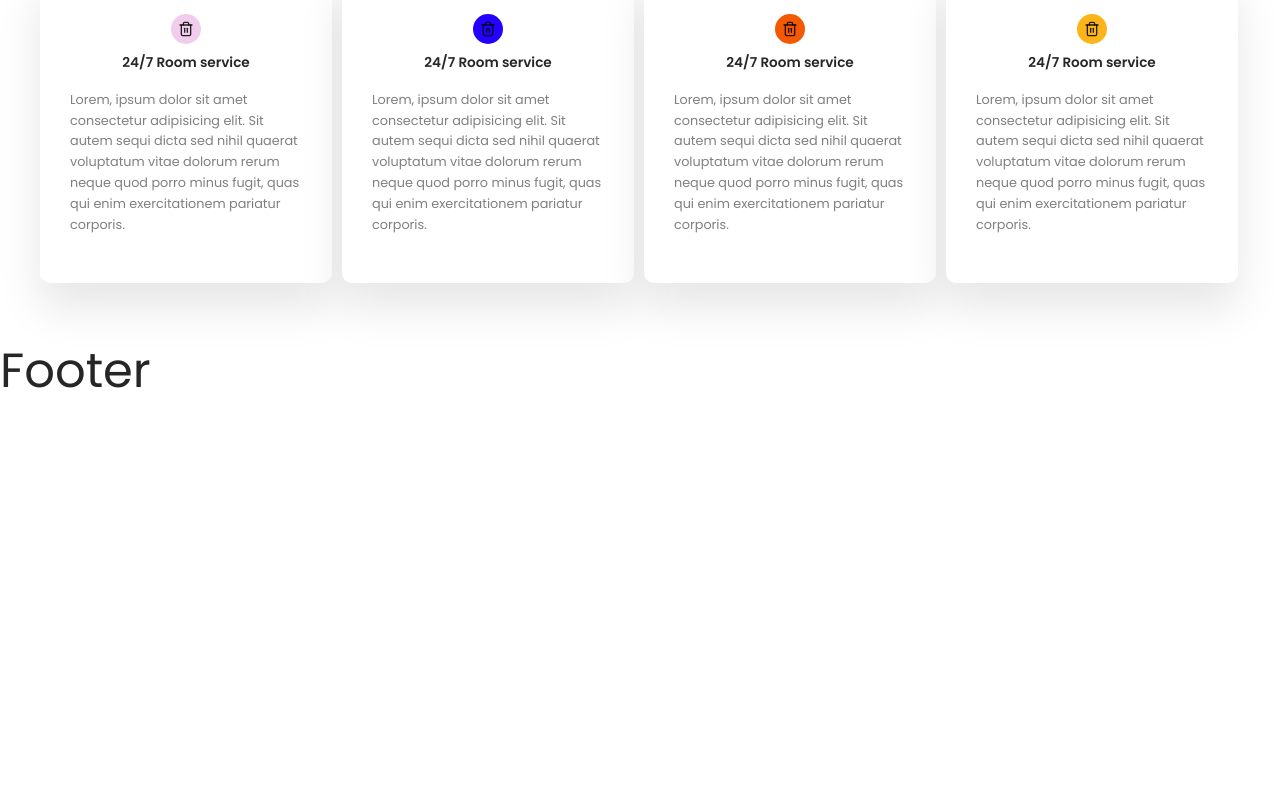
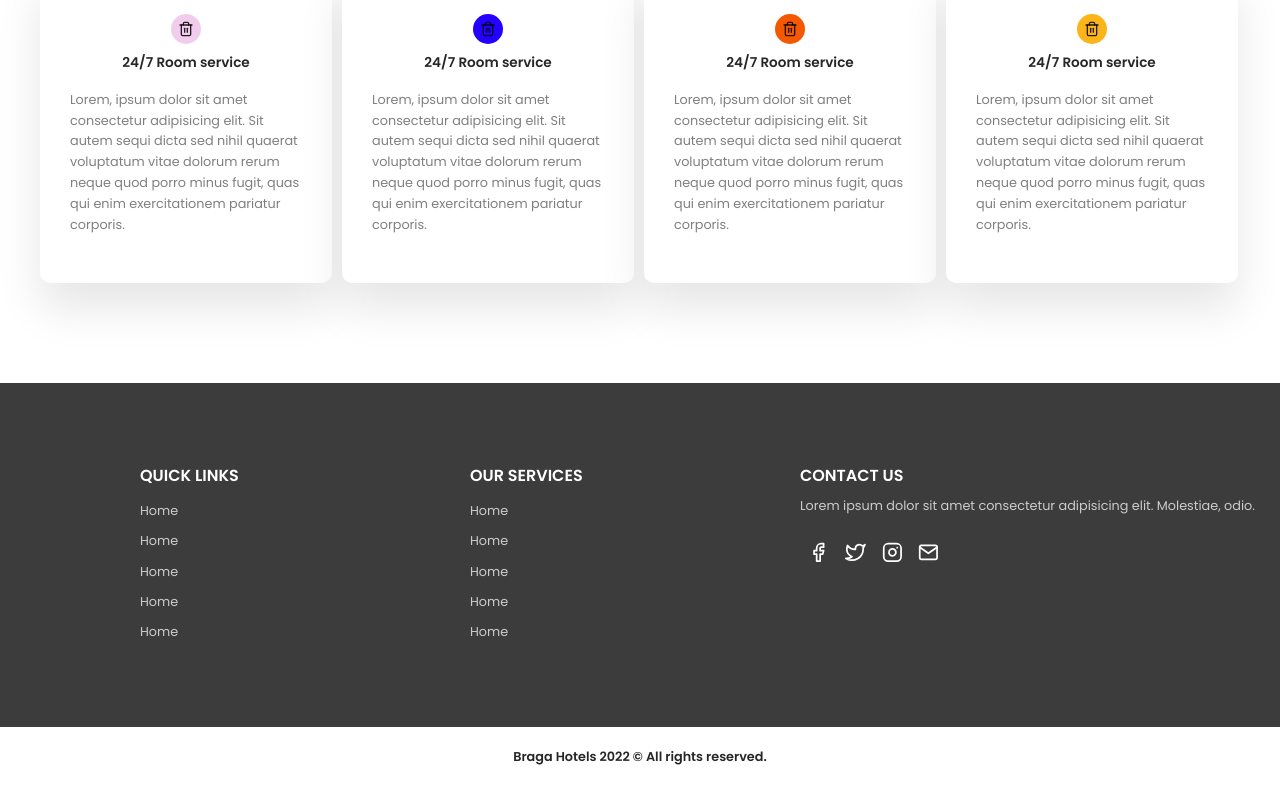
Before and after one commit to promiselxg/bragahotels, a React (Create React App) app in the folder frontend/: page / in a window 1280 px wide. Shown: the part 2942-3742 px from the top of the page. Before the commit the page ends 3351 px from the top, so only its background shows below. Built offline with nearby package versions, Linux system fonts and the light colour scheme.

Commit message:
added footer

```diff
--- /dev/null
+++ b/frontend/src/components/Footer/Footer.js
@@ -0,0 +1,93 @@
+import React from 'react';
+import { FiFacebook, FiInstagram, FiMail, FiTwitter } from 'react-icons/fi';
+import { Link } from 'react-router-dom';
+import { Container, Typography } from '../../GlobalStyle';
+import NavLink from '../NavAnchor';
+
+import {
+  FooterItem,
+  FooterWrapper,
+  FooterTitle,
+  FooterLinks,
+  InnerFooter,
+} from './Footer.style';
+
+const Footer = () => {
+  return (
+    <>
+      <FooterWrapper>
+        <Container maxWidth="1000px">
+          <div className="container">
+            <FooterItem>
+              <FooterTitle>
+                <Typography as="h2" color="#fff" fontWeight="600">
+                  QUICK LINKS
+                </Typography>
+              </FooterTitle>
+              <FooterLinks>
+                <Link to="/room">Home</Link>
+                <Link to="/room">Home</Link>
+                <Link to="/room">Home</Link>
+                <Link to="/room">Home</Link>
+                <Link to="/room">Home</Link>
+              </FooterLinks>
+            </FooterItem>
+            <FooterItem>
+              <FooterTitle>
+                <Typography as="h2" color="#fff" fontWeight="600">
+                  OUR SERVICES
+                </Typography>
+              </FooterTitle>
+              <FooterLinks>
+                <Link to="/room">Home</Link>
+                <Link to="/room">Home</Link>
+                <Link to="/room">Home</Link>
+                <Link to="/room">Home</Link>
+                <Link to="/room">Home</Link>
+              </FooterLinks>
+            </FooterItem>
+            <FooterItem>
+              <FooterTitle>
+                <Typography as="h2" color="#fff" fontWeight="600">
+                  CONTACT US
+                </Typography>
+              </FooterTitle>
+              <FooterLinks>
+                <Typography
+                  as="p"
+                  fontSize="0.8rem"
+                  fontWeight="400"
+                  color="#ccc"
+                >
+                  Lorem ipsum dolor sit amet consectetur adipisicing elit.
+                  Molestiae, odio.
+                </Typography>
+                <div className="social">
+                  <NavLink url="/" icon={<FiFacebook />} className="icon" />
+                  <NavLink url="/" icon={<FiTwitter />} className="icon" />
+                  <NavLink url="/" icon={<FiInstagram />} className="icon" />
+                  <NavLink
+                    url="mailto:info@braga.com.ng"
+                    icon={<FiMail />}
+                    className="icon"
+                  />
+                </div>
+              </FooterLinks>
+            </FooterItem>
+          </div>
+        </Container>
+      </FooterWrapper>
+      <InnerFooter>
+        <Container maxWidth="800px">
+          <div className="footer">
+            <Typography as="p" fontSize="0.8rem" fontWeight="600">
+              Braga Hotels 2022 &copy; All rights reserved.
+            </Typography>
+          </div>
+        </Container>
+      </InnerFooter>
+    </>
+  );
+};
+
+export default Footer;
--- /dev/null
+++ b/frontend/src/components/Footer/Footer.style.js
@@ -0,0 +1,51 @@
+import styled from 'styled-components';
+
+export const FooterWrapper = styled.footer`
+  background: #3c3c3c;
+  padding: 80px 0;
+  margin-top: 50px;
+  display: flex;
+  width: 100%;
+
+  .container {
+    width: 100%;
+    display: flex;
+    flex-wrap: wrap;
+    gap: 10px;
+  }
+`;
+
+export const FooterItem = styled.div`
+  width: 320px;
+`;
+export const FooterTitle = styled.div``;
+export const FooterLinks = styled.div`
+  display: flex;
+  flex-direction: column;
+  width: max-content;
+  a {
+    margin: 5px 0;
+    color: #ccc;
+    font-size: 0.8rem;
+  }
+  .social {
+    display: flex;
+    margin-top: 8px;
+    .icon {
+      color: #fff !important;
+      font-size: 1.3rem;
+    }
+  }
+`;
+
+export const InnerFooter = styled.div`
+  padding: 20px 0px;
+
+  .footer {
+    text-align: center;
+    justify-content: center;
+    align-items: center;
+    width: 100%;
+    display: flex;
+  }
+`;
--- a/frontend/src/components/Layout.jsx
+++ b/frontend/src/components/Layout.jsx
@@ -1,12 +1,12 @@
 import React from 'react';
-import { Header } from '.';
+import { Footer, Header } from '.';
 
 const Layout = ({ children }) => {
   return (
     <>
       <Header />
       {children}
-      <h1>Footer</h1>
+      <Footer />
     </>
   );
 };
--- a/frontend/src/components/index.js
+++ b/frontend/src/components/index.js
@@ -8,3 +8,4 @@ export { default as Services } from '../sections/Services';
 export { default as NavLink } from './NavAnchor';
 export { default as Header } from './Header/Header';
 export { default as Search } from './Search/Search';
+export { default as Footer } from './Footer/Footer';
```
